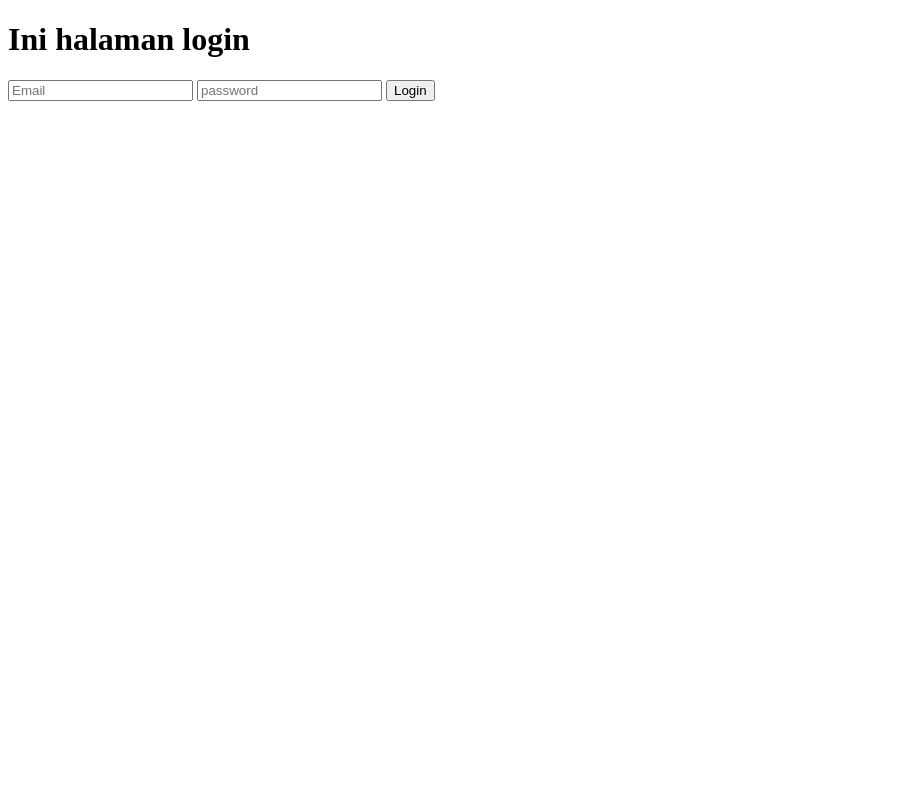
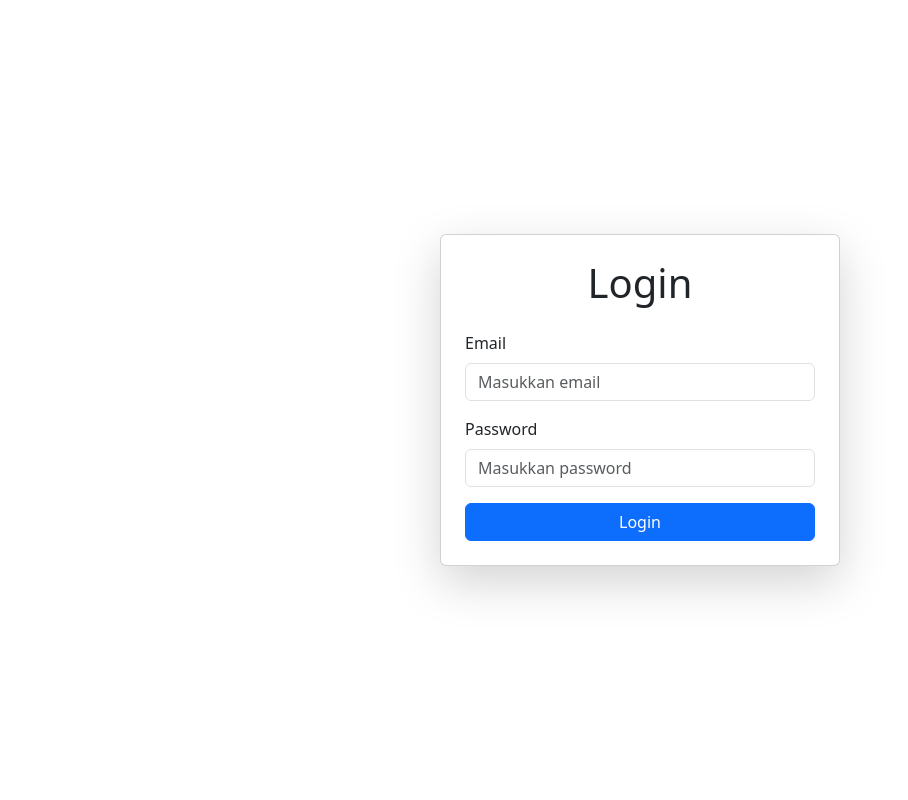
Before and after one commit to Rika-kamelia/project-pert4-7, a PHP site: page / in a window 1280 px wide. Shown: the whole page, without its empty margins (0-908 px from the left). Run offline with PHP 8.4, Linux system fonts and the light colour scheme.

Commit message:
Update index.php

```diff
--- a/pertemuan4/index.php
+++ b/pertemuan4/index.php
@@ -3,16 +3,33 @@
 <head>
     <meta charset="UTF-8">
     <meta name="viewport" content="width=device-width, initial-scale=1.0">
-    <title>Ini Halaman Home</title>
+    <title>Halaman Login</title>
+    <!-- Link ke Bootstrap CSS -->
+    <link href="https://cdn.jsdelivr.net/npm/bootstrap@5.3.0-alpha1/dist/css/bootstrap.min.css" rel="stylesheet">
 </head>
 <body>
-    <h1>Ini halaman login</h1>
-    <form action="./backend/login.php" method="POST">
-        <input type="email" name="email" id="email" placeholder="Email"/>
-        <input type="password" name="password" id="password" placeholder="password"/>
-        <button type="submit">Login</button>
-    </from>
+    <div class="container d-flex justify-content-center align-items-center vh-100">
+        <div class="card p-4 shadow-lg" style="width: 100%; max-width: 400px;">
+            <h1 class="text-center mb-4">Login</h1>
 
+            <!-- Form Login -->
+            <form action="./backend/login.php" method="POST">
+                <div class="mb-3">
+                    <label for="email" class="form-label">Email</label>
+                    <input type="email" name="email" id="email" class="form-control" placeholder="Masukkan email" required>
+                </div>
+                <div class="mb-3">
+                    <label for="password" class="form-label">Password</label>
+                    <input type="password" name="password" id="password" class="form-control" placeholder="Masukkan password" required>
+                </div>
+                <div class="text-center">
+                    <button type="submit" class="btn btn-primary w-100">Login</button>
+                </div>
+            </form>
+        </div>
+    </div>
 
+    <!-- Link ke Bootstrap JS (untuk interaktivitas lebih lanjut jika diperlukan) -->
+    <script src="https://cdn.jsdelivr.net/npm/bootstrap@5.3.0-alpha1/dist/js/bootstrap.bundle.min.js"></script>
 </body>
 </html>
```
